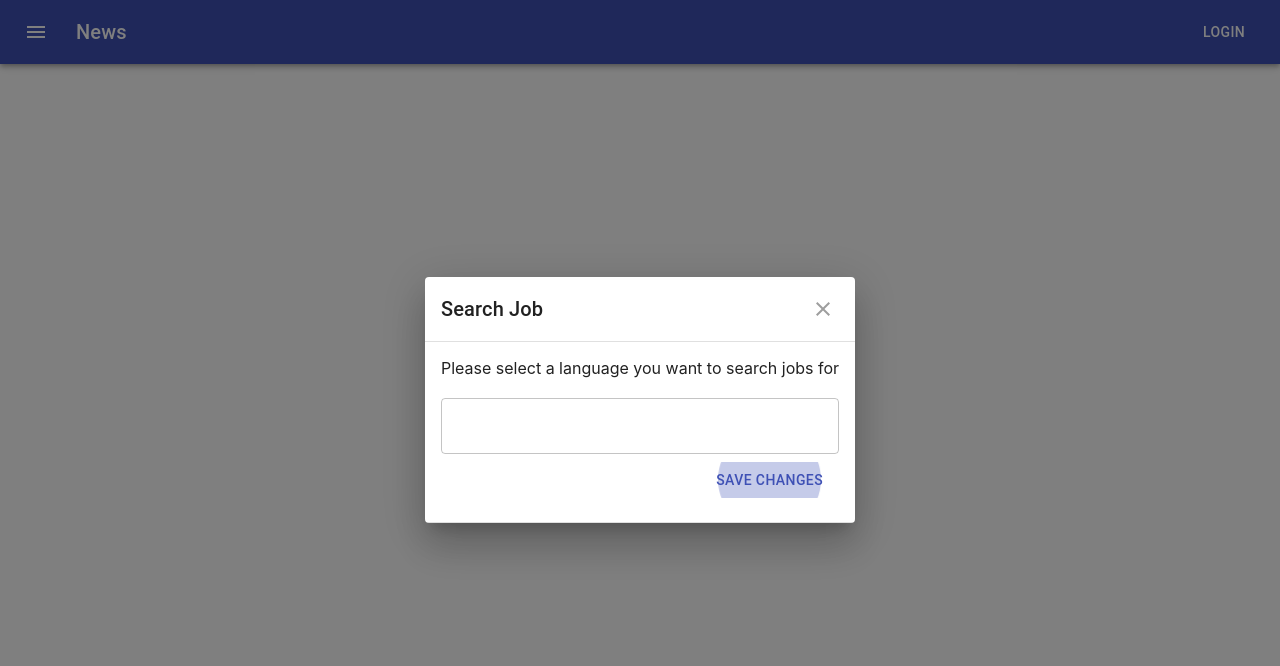
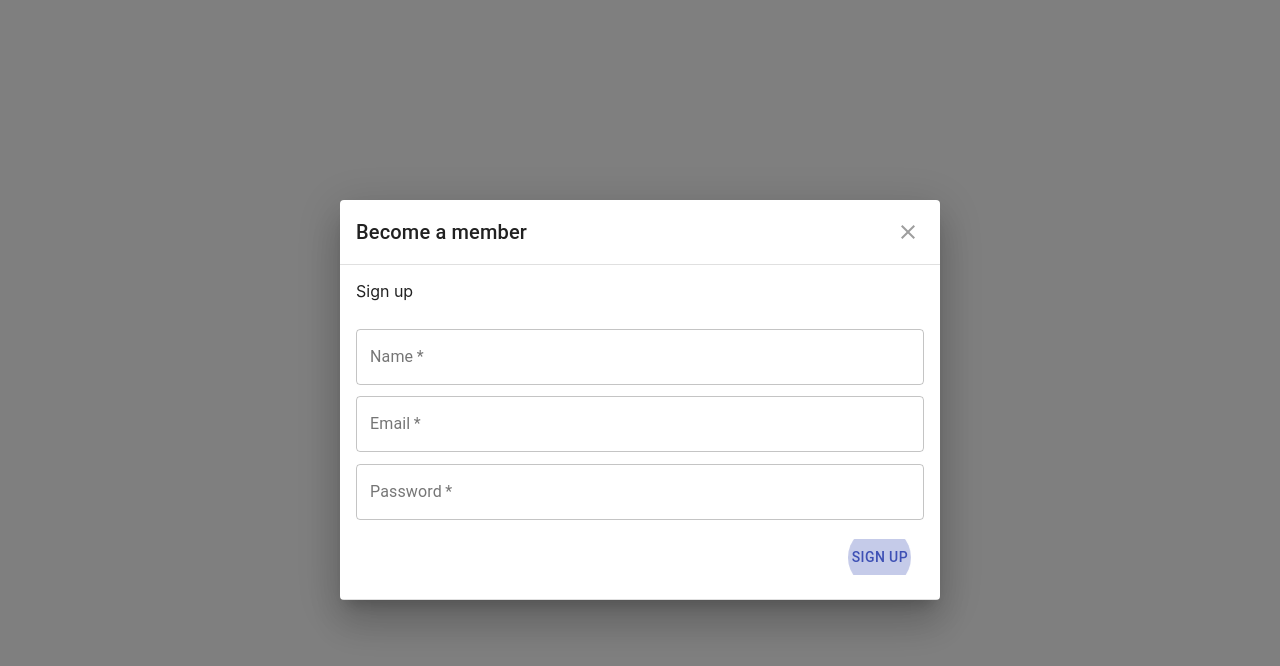
Before and after one commit to Abyep/jobsearch, a React (Create React App) app in the folder jobsearch/: page / in a window 1280 px wide. Shown: the top 666 px of the page. Built offline with nearby package versions, Linux system fonts and the light colour scheme.

Commit message:
all flows complete

```diff
--- a/jobsearch/src/Components/Dialog.js
+++ b/jobsearch/src/Components/Dialog.js
@@ -54,23 +54,14 @@ const DialogActions = withStyles((theme) => ({
 }))(MuiDialogActions);
 
 export default function CustomizedDialogs(props) {
-  // const [open, setOpen] = React.useState(props.open);
-
-  const handleClickOpen = () => {
-    // setOpen(true);
-  };
-  const handleClose = () => {
-    // setOpen(false);
-  };
-
   return (
     <div>
       <Dialog
-        onClose={handleClose}
+        onClose={() => props.close()}
         aria-labelledby="customized-dialog-title"
         open={props.open}
       >
-        <DialogTitle id="customized-dialog-title" onClose={handleClose}>
+        <DialogTitle id="customized-dialog-title" onClose={() => props.close()}>
           {props.title}
         </DialogTitle>
         <DialogContent dividers>{props.children}</DialogContent>
--- a/jobsearch/src/Components/Navbar.js
+++ b/jobsearch/src/Components/Navbar.js
@@ -1,11 +1,11 @@
-import React from 'react';
-import { makeStyles } from '@material-ui/core/styles';
-import AppBar from '@material-ui/core/AppBar';
-import Toolbar from '@material-ui/core/Toolbar';
-import Typography from '@material-ui/core/Typography';
-import Button from '@material-ui/core/Button';
-import IconButton from '@material-ui/core/IconButton';
-import MenuIcon from '@material-ui/icons/Menu';
+import React from "react";
+import { makeStyles } from "@material-ui/core/styles";
+import AppBar from "@material-ui/core/AppBar";
+import Toolbar from "@material-ui/core/Toolbar";
+import Typography from "@material-ui/core/Typography";
+import Button from "@material-ui/core/Button";
+import IconButton from "@material-ui/core/IconButton";
+import MenuIcon from "@material-ui/icons/Menu";
 
 const useStyles = makeStyles((theme) => ({
   root: {
@@ -19,20 +19,36 @@ const useStyles = makeStyles((theme) => ({
   },
 }));
 
+const session = localStorage.getItem("session");
+
 export default function ButtonAppBar() {
   const classes = useStyles();
+
+  const handleAuth = () => {
+    if (session == "true") {
+      localStorage.removeItem("session");
+    }
+    window.location.reload();
+  };
 
   return (
     <div className={classes.root}>
       <AppBar position="static">
         <Toolbar>
-          <IconButton edge="start" className={classes.menuButton} color="inherit" aria-label="menu">
+          <IconButton
+            edge="start"
+            className={classes.menuButton}
+            color="inherit"
+            aria-label="menu"
+          >
             <MenuIcon />
           </IconButton>
           <Typography variant="h6" className={classes.title}>
-            News
+            Job Site
           </Typography>
-          <Button color="inherit">Login</Button>
+          <Button onClick={handleAuth} color="inherit">
+            {localStorage.getItem("session") == "true" ? "Logout" : "Login"}{" "}
+          </Button>
         </Toolbar>
       </AppBar>
     </div>
--- /dev/null
+++ b/jobsearch/src/Views/Auth/index.js
@@ -0,0 +1,91 @@
+import React, { Component } from "react";
+import Button from "@material-ui/core/Button";
+import Dialog from "../../Components/Dialog";
+import Textfield from "@material-ui/core/TextField";
+import DialogActions from "@material-ui/core/DialogActions";
+import { Redirect } from "react-router-dom";
+class Auth extends Component {
+  constructor(props) {
+    super(props);
+    this.state = {
+      open: true,
+      name: "",
+      password: "",
+      email: "",
+    };
+  }
+
+  handleInput = (type, event) => {
+    this.setState({
+      [type]: event.target.value,
+    });
+  };
+
+  handleSignUp = () => {
+    if (
+      this.state.name !== "" &&
+      this.state.email !== "" &&
+      this.state.password !== ""
+    ) {
+      localStorage.setItem("user", this.state.name);
+      localStorage.setItem("session", true);
+      window.location.reload();
+    }
+  };
+  handleClose = () => {
+    this.setState({
+      open: false,
+    });
+    window.href = "/";
+  };
+
+  render() {
+    if (localStorage.getItem("session") == "true") {
+      return <Redirect to="/" />;
+    } else {
+      return (
+        <Dialog
+          close={this.handleClose}
+          open={this.state.open}
+          title={"Become a member"}
+        >
+          <div style={{ marginBottom: "5%" }}>Sign up</div>
+          <Textfield
+            required
+            label="Name"
+            style={{ width: "100%", marginBottom: "2%" }}
+            variant="outlined"
+            onChange={(event) => this.handleInput("name", event)}
+            value={this.state.language}
+          />
+          <Textfield
+            type="email"
+            required
+            label="Email"
+            style={{ width: "100%", marginBottom: "2%" }}
+            variant="outlined"
+            onChange={(event) => this.handleInput("email", event)}
+            value={this.state.language}
+          />
+          <Textfield
+            type="password"
+            required
+            label="Password"
+            style={{ width: "100%", marginBottom: "2%" }}
+            variant="outlined"
+            onChange={(event) => this.handleInput("password", event)}
+            value={this.state.language}
+          />
+
+          <DialogActions>
+            <Button autoFocus onClick={this.handleSignUp} color="primary">
+              Sign Up
+            </Button>
+          </DialogActions>
+        </Dialog>
+      );
+    }
+  }
+}
+
+export default Auth;
--- a/jobsearch/src/Views/JobDetail/index.js
+++ b/jobsearch/src/Views/JobDetail/index.js
@@ -13,11 +13,11 @@ class JobDetail extends Component {
     super(props);
     this.state = {
       open: false,
-      name: "asas",
-      email: "asas",
-      letter: "asas",
+      name: "",
+      email: "",
+      letter: "",
       file: null,
-      preview: true,
+      preview: false,
     };
   }
 
@@ -54,15 +54,26 @@ class JobDetail extends Component {
   };
 
   handleSubmit = () => {
-    this.setState({ open: false, preview: true });
+    if (
+      this.state.name !== "" &&
+      this.state.email !== "" &&
+      (this.state.letter !== "" || this.state.file !== null)
+    ) {
+      this.setState({ open: false, preview: true });
+    }
   };
 
   handleDone = () => {
     this.setState({
-      preview
-       :false
-    })
-  }
+      preview: false,
+    });
+  };
+
+  handleCloseApplyBox = () => {
+    this.setState({
+      open: false,
+    });
+  };
 
   render() {
     return (
@@ -70,21 +81,54 @@ class JobDetail extends Component {
         <Navbar />
         <div style={{ marginRight: "10%", marginLeft: "10%" }}>
           {this.state.job && (
-            <Paper>
-              <div>{this.state.job.title}</div>
-              <div>{this.state.job.type}</div>
+            <Paper
+              style={{
+                marginTop: "5%",
+                display: "flex",
+                flex: 1,
+                flexDirection: "column",
+                justifyContent: "space-between",
+                height: "80vh",
+                padding: "5%",
+              }}
+            >
+              <div style={{ fontWeight: "bold", fontSize: "2em" }}>
+                {this.state.job.title}
+              </div>
+              <div style={{ fontWeight: "bold", fontSize: "1.2em" }}>
+                {this.state.job.type}
+              </div>
 
-              <div>{this.state.job.company}</div>
-              <div>{this.state.job.location}</div>
-              <Button onClick={this.handleApply}>Apply</Button>
+              <div style={{ fontWeight: "bold", fontSize: "1.5em" }}>
+                {this.state.job.company}
+              </div>
+              <div style={{ fontWeight: "lighter", lineHeight: "20px" }}>
+                {this.state.job.description}
+              </div>
+              <div>Location : {this.state.job.location}</div>
+              <Button
+                style={{
+                  width: "150px",
+                  background: "rgba(1,81,181,1)",
+                  color: "#fff",
+                }}
+                onClick={this.handleApply}
+              >
+                Apply
+              </Button>
             </Paper>
           )}
         </div>
-        <Dialog open={this.state.open} title={"Apply Job"}>
+        <Dialog
+          close={this.handleCloseApplyBox}
+          open={this.state.open}
+          title={"Apply Job"}
+        >
           <div style={{ marginBottom: "5%" }}>
             Please enter the following details.
           </div>
           <Textfield
+            required
             label="Name"
             style={{ width: "100%", marginBottom: "2%" }}
             variant="outlined"
@@ -92,6 +136,7 @@ class JobDetail extends Component {
             value={this.state.language}
           />
           <Textfield
+            required
             label="Email"
             style={{ width: "100%", marginBottom: "2%" }}
             variant="outlined"
@@ -99,6 +144,7 @@ class JobDetail extends Component {
             value={this.state.language}
           />
           <Textfield
+            required
             label="Cover Letter"
             style={{ width: "100%" }}
             variant="outlined"
@@ -133,10 +179,12 @@ class JobDetail extends Component {
         {this.state.preview && (
           <Paper
             style={{
-              position: "sticky",
-              // top: "40vh",
-              marginRight: "30%",
-              marginLeft: "30%",
+              position: "absolute",
+              top: "30vh",
+              left: "35%",
+              // marginRight: "30%",
+              // marginLeft: "30%",
+              minHeight: "25vh",
               height: "auto",
               padding: "5%",
             }}
@@ -186,7 +234,7 @@ class JobDetail extends Component {
               style={{
                 display: "flex",
                 flexDirection: "row",
-                marginTop: "5%",
+                marginTop: "25%",
                 justifyContent: "space-evenly",
               }}
             >
@@ -194,7 +242,7 @@ class JobDetail extends Component {
             </div>
             <div align="center">
               <Button
-              onClick={this.handleDone}
+                onClick={this.handleDone}
                 style={{
                   background: "rgba(1,81,181,1)",
                   color: "#fff",
--- a/jobsearch/src/Views/JobInputDIalog/index.js
+++ b/jobsearch/src/Views/JobInputDIalog/index.js
@@ -32,7 +32,11 @@ class JobInput extends Component {
   render() {
     return (
       <div>
-        <Dialog open={this.props.open} title={"Search Job"}>
+        <Dialog
+          close={() => this.props.close()}
+          open={this.props.open}
+          title={"Search Job"}
+        >
           <div style={{ marginBottom: "5%" }}>
             Please select a language you want to search jobs for
           </div>
--- a/jobsearch/src/index.js
+++ b/jobsearch/src/index.js
@@ -15,7 +15,7 @@ import { BrowserRouter as Router, Route, Switch } from "react-router-dom";
 const Homepage = lazy(() => import("./Views/Homepage"));
 const Result = lazy(() => import("./Views/Result"));
 const JobDetail = lazy(() => import("./Views/JobDetail"));
-
+const Auth = lazy(() => import("./Views/Auth"));
 
 const sagaMiddleware = createSagaMiddleware();
 
@@ -28,18 +28,27 @@ sagaMiddleware.run(rootSaga);
 
 ReactDOM.render(
   <Provider store={store}>
+    {localStorage.getItem("session") !== "true" ? (
+      <Router>
+        <Suspense fallback={<div></div>}>
+          <Switch>
+            <Route path="/" exact component={Auth} />
+          </Switch>
+        </Suspense>
+      </Router>
+    ) : (
       <Router>
         <Suspense fallback={<div></div>}>
           <Switch>
             <Route path="/" exact component={Homepage} />
-          <Route path="/results"  component={Result} />
-          <Route path="/job_detail"  component={JobDetail} />
-
+            <Route path="/results" component={Result} />
+            <Route path="/job_detail" component={JobDetail} />
 
             <Route path="*" component={Homepage} />
           </Switch>
         </Suspense>
       </Router>
+    )}
   </Provider>,
   document.getElementById("root")
 );
```
Lines whose indentation alone changed are shown as unchanged.
